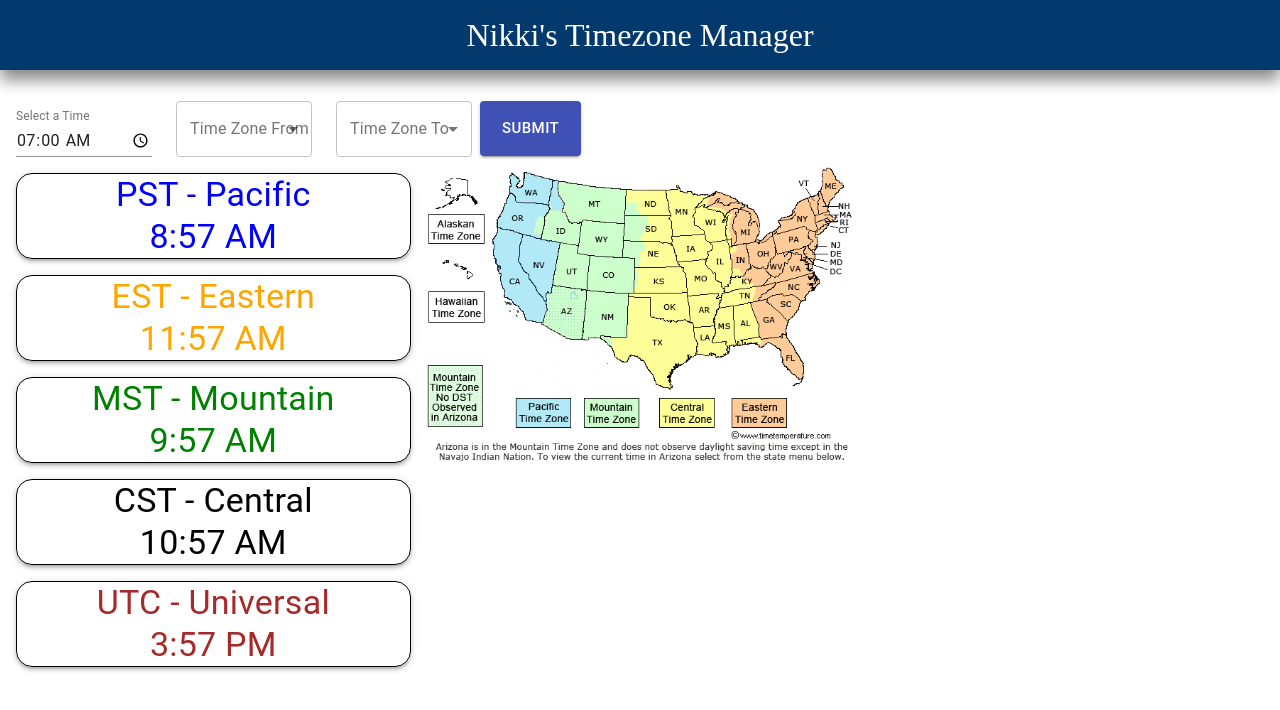
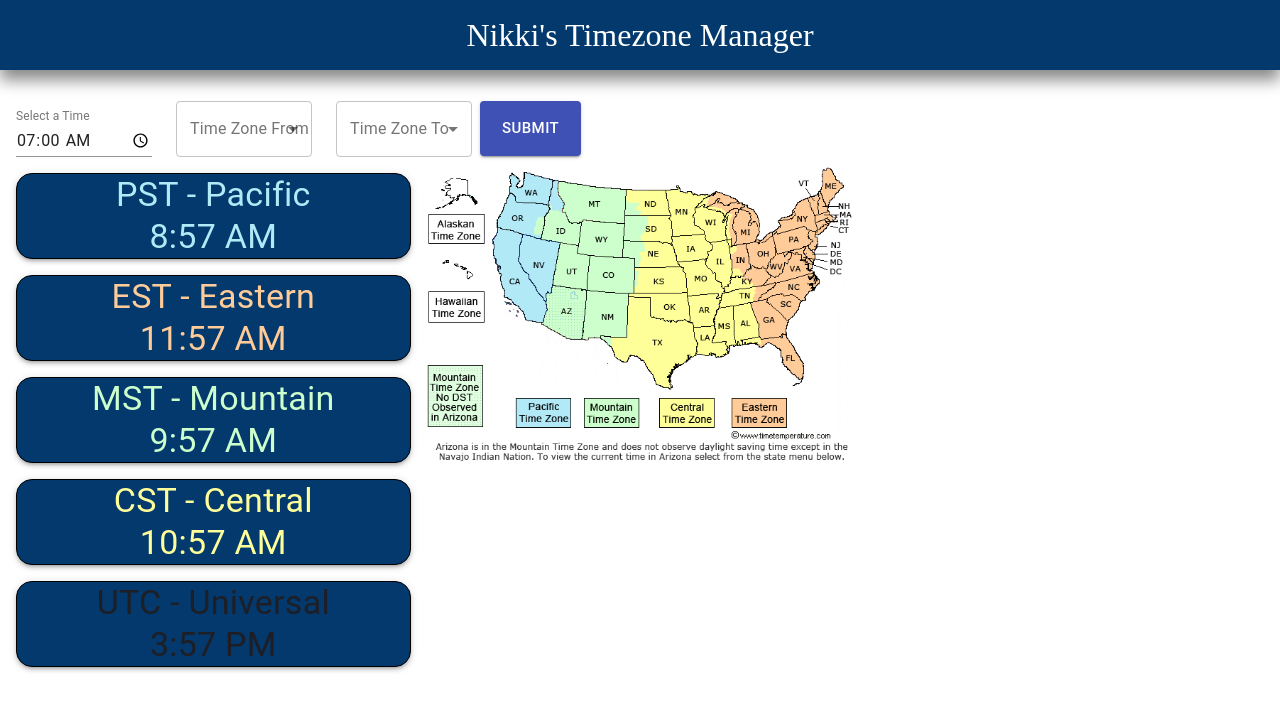
Before and after one commit to kcdhopkins/time-zone-manager, a React (Create React App) app: page / in a window 1280 px wide. Shown: the top 710 px of the page. Built offline with nearby package versions, Linux system fonts and the light colour scheme.

Commit message:
color changes

```diff
--- a/src/App.js
+++ b/src/App.js
@@ -13,6 +13,9 @@ const useStyles = makeStyles((theme) => ({
   timeform: {
     width: "40vw",
   },
+  bgBoxColor:{
+    background: "#03396c"
+  }
 }));
 
 function App() {
@@ -30,20 +33,20 @@ function App() {
 
       if (_.isEmpty(customTime)) {
         setTime([
-          { time: PSTtime, zone: ZONETITLES.PST, color: "blue" },
-          { time: ESTtime, zone: ZONETITLES.EST, color: "orange" },
-          { time: MSTtime, zone: ZONETITLES.MST, color: "green" },
-          { time: CSTtime, zone: ZONETITLES.CST, color: "black" },
-          { time: UTCtime, zone: ZONETITLES.UTC, color: "brown" },
+          { time: PSTtime, zone: ZONETITLES.PST, color: "#B2E9F7" },
+          { time: ESTtime, zone: ZONETITLES.EST, color: "#FFCC99" },
+          { time: MSTtime, zone: ZONETITLES.MST, color: "#CCFFCC" },
+          { time: CSTtime, zone: ZONETITLES.CST, color: "#FFFF99" },
+          { time: UTCtime, zone: ZONETITLES.UTC, color: "#1e1f26" },
         ]);
       } else {
         setTime([
           customTime,
-          { time: PSTtime, zone: ZONETITLES.PST, color: "blue" },
-          { time: ESTtime, zone: ZONETITLES.EST, color: "orange" },
-          { time: MSTtime, zone: ZONETITLES.MST, color: "green" },
-          { time: CSTtime, zone: ZONETITLES.CST, color: "black" },
-          { time: UTCtime, zone: ZONETITLES.UTC, color: "brown" },
+          { time: PSTtime, zone: ZONETITLES.PST, color: "#B2E9F7" },
+          { time: ESTtime, zone: ZONETITLES.EST, color: "#FFCC99" },
+          { time: MSTtime, zone: ZONETITLES.MST, color: "#CCFFCC" },
+          { time: CSTtime, zone: ZONETITLES.CST, color: "#FFFF99" },
+          { time: UTCtime, zone: ZONETITLES.UTC, color: "#1e1f26" },
         ]);
       }
     }, 1000);
@@ -77,7 +80,9 @@ function App() {
                 display='flex'
                 flexDirection='column'
                 m={2}
-                boxShadow={3}>
+                boxShadow={3}
+                className={classes.bgBoxColor}
+                >
                 <Typography variant='h4' style={{ color: timeObj.color }}>
                   {timeObj.zone}
                 </Typography>
--- a/src/components/timezone-converter/index.js
+++ b/src/components/timezone-converter/index.js
@@ -34,7 +34,7 @@ const InputField = ({setCustomTime}) => {
             {
                 time: convertedTime,
                 zone:`${ABBR[fromTimeZone]} to ${ABBR[toTimeZone]}`,
-                color: "purple"
+                color: "#aaaaaa"
             }
         )
     }
```
